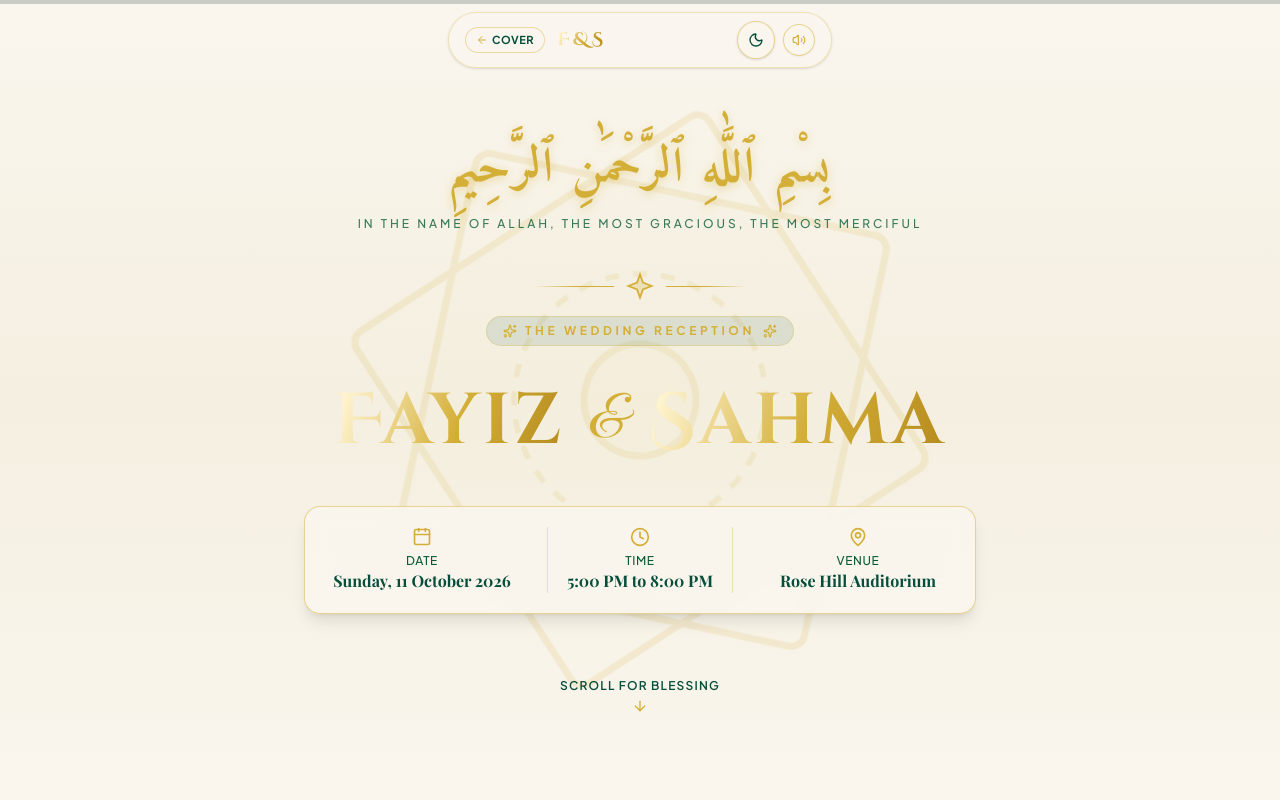
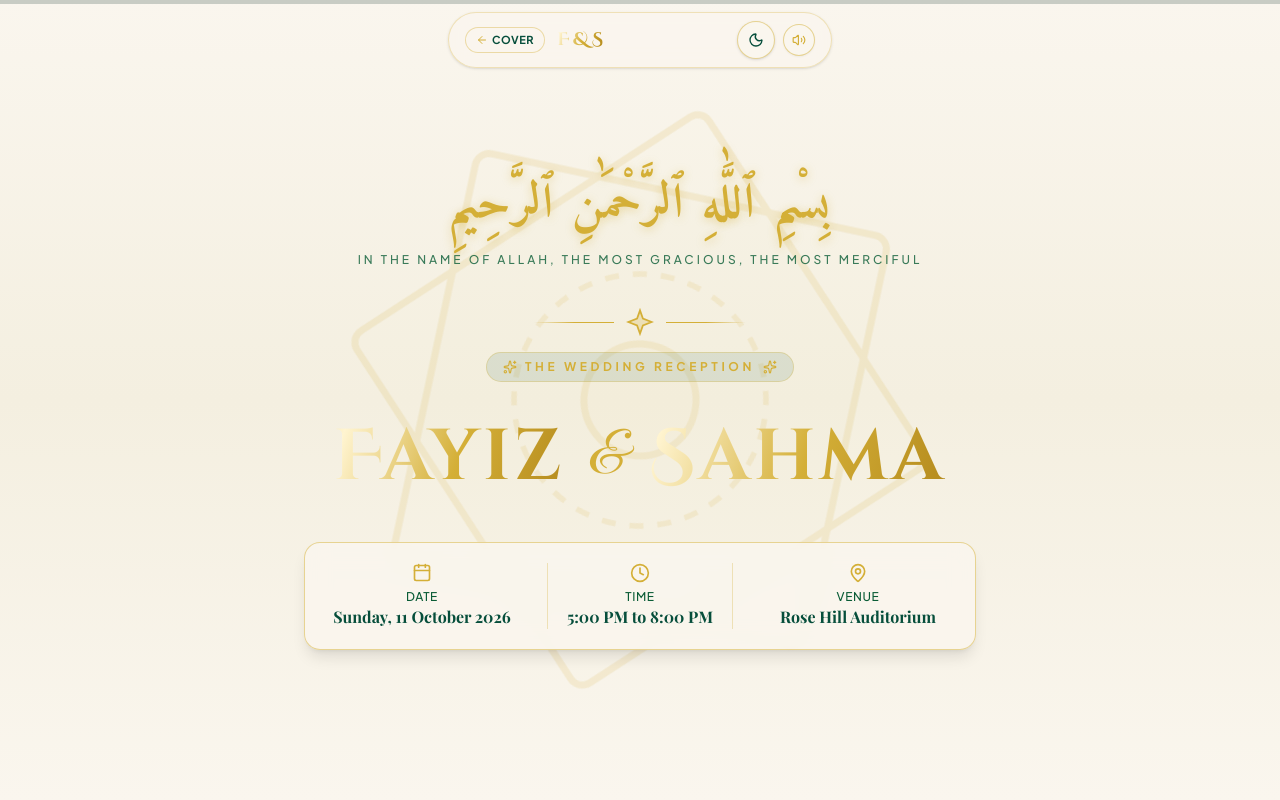
Before and after one commit to jithinsalimkumar/Fayiz-Sahma, a React (Vite) app: page / in a window 1280 px wide. Both pictures are taken after a click on the button "ENTER INVITATION". Shown: the top 800 px of the page. Built offline with nearby package versions, Linux system fonts and the light colour scheme; a web font is replaced by a local one.

Commit message:
Remove Scroll For Blessing indicator from Hero section

```diff
--- a/src/components/HeroSection.jsx
+++ b/src/components/HeroSection.jsx
@@ -1,6 +1,6 @@
 import React from "react";
 import { motion } from "framer-motion";
-import { ArrowDown, Calendar, MapPin, Clock, Sparkles } from "lucide-react";
+import { Calendar, MapPin, Clock, Sparkles } from "lucide-react";
 import { weddingData } from "../config/weddingData";
 import { IslamicArchDivider, Islamic8PointStar } from "./IslamicPatternBg";
 
@@ -94,22 +94,6 @@ export default function HeroSection() {
             <span className="font-serif text-base font-bold text-[#064E3B] dark:text-[#FAF6EE]">{venue.name}</span>
           </div>
         </motion.div>
-
-        {/* Scroll Down Indicator */}
-        <motion.div
-          initial={{ opacity: 0 }}
-          animate={{ opacity: 1 }}
-          transition={{ delay: 1, duration: 1 }}
-          className="mt-8 flex flex-col items-center"
-        >
-          <a
-            href="#verse"
-            className="flex flex-col items-center gap-2 text-xs uppercase tracking-widest text-[#064E3B] dark:text-[#D4AF37] font-semibold hover:text-[#D4AF37] transition-colors"
-          >
-            <span>Scroll For Blessing</span>
-            <ArrowDown className="w-4 h-4 text-[#D4AF37] animate-bounce" />
-          </a>
-        </motion.div>
       </div>
     </section>
   );
```
